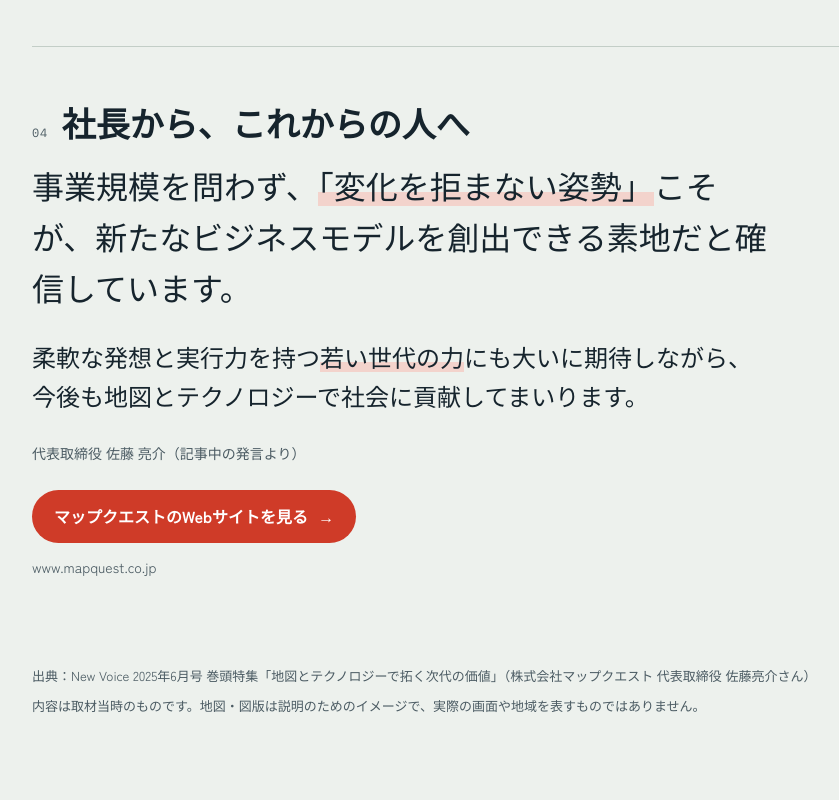
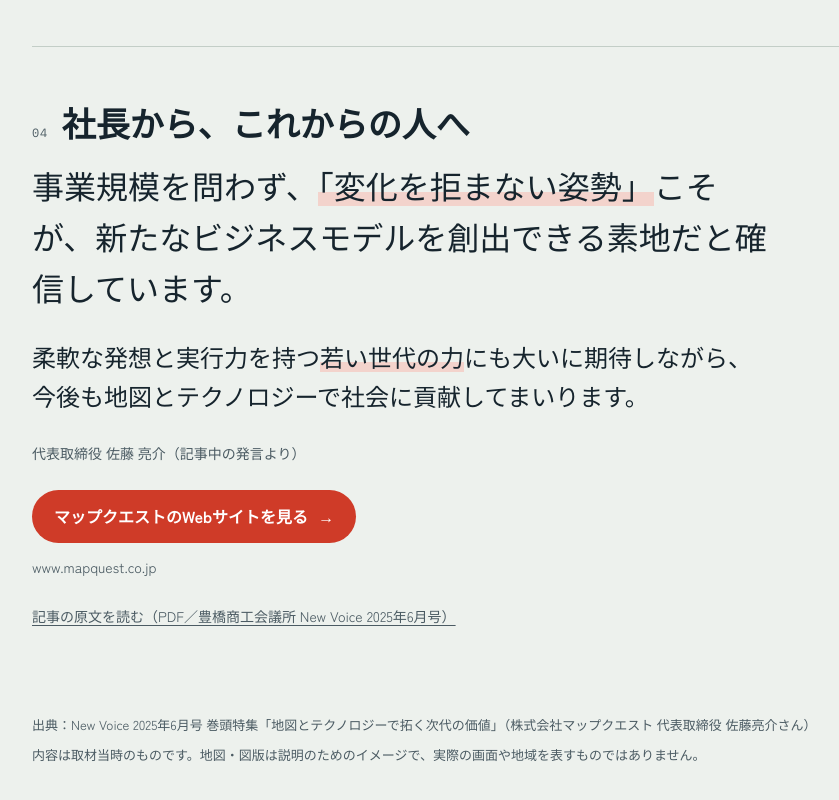
Before and after one commit to rsk310/mapquest-feature2025, a plain HTML site: page index.html in a window 1280 px wide. Shown: the part 3562-4362 px from the top of the page, without its empty margins (68-907 px from the left). Before the commit the page ends 4335 px from the top, so only its background shows below. Drawn offline with Linux system fonts and the light colour scheme; a web font is replaced by a local one.

Commit message:
Add link to original article PDF
Added a source link to the original article in the footer section.

```diff
--- a/index.html
+++ b/index.html
@@ -122,6 +122,8 @@
 .closing .by{font-size:14px;color:var(--ink-2)}
 .cta{justify-self:start;display:inline-flex;gap:10px;align-items:center;padding:12px 22px;border-radius:999px;background:var(--pin);color:#fff;font-weight:700;text-decoration:none}
 .cta:hover{filter:brightness(1.08)}
+.src-link{justify-self:start;font-size:14px;color:var(--ink-2);text-decoration:underline;text-underline-offset:3px}
+.src-link:hover{color:var(--ink)}
 footer{padding-block:28px 48px;font-size:13px;color:var(--ink-2);display:grid;gap:6px}
 
 /* SVG 共通 */
@@ -265,6 +267,7 @@
       <p class="by">代表取締役 佐藤 亮介（記事中の発言より）</p>
       <a class="cta" href="https://www.mapquest.co.jp/" target="_blank" rel="noopener">マップクエストのWebサイトを見る<span aria-hidden="true">→</span></a>
       <p class="by" style="margin-top:-12px">www.mapquest.co.jp</p>
+      <a class="src-link" href="https://www.toyohashi-cci.or.jp/koho/pdf/202506.pdf" target="_blank" rel="noopener">記事の原文を読む（PDF／豊橋商工会議所 New Voice 2025年6月号）</a>
     </div>
   </section>
 
```
